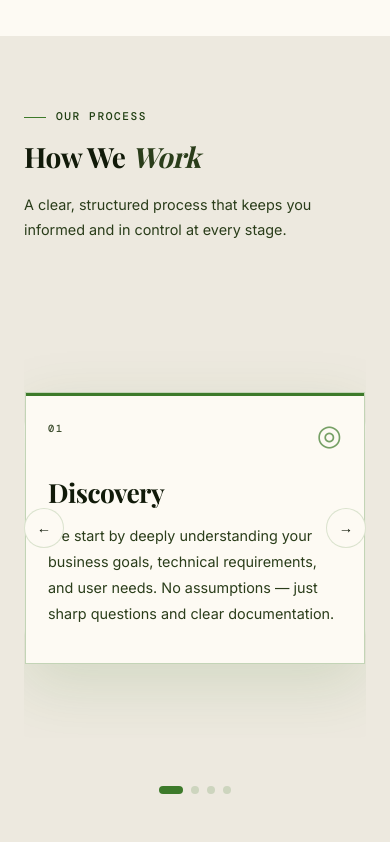
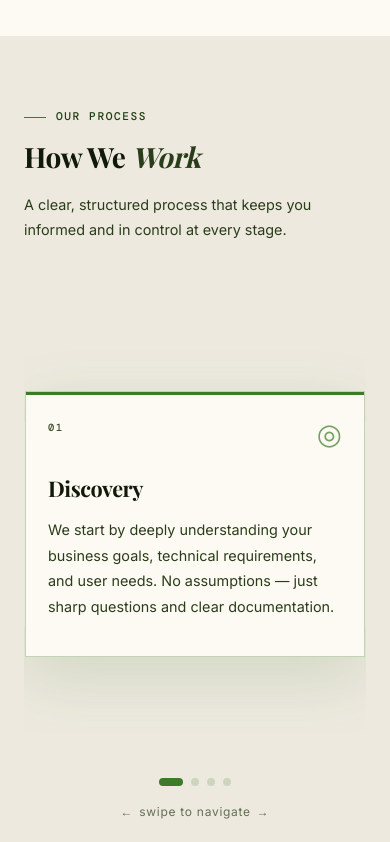
Before and after one commit to SujalMaheshwari/karin-website, a React (Vite) app: page / in a window 390 px wide. Shown: the part 6423-7265 px from the top of the page. Built offline with nearby package versions, Linux system fonts and the light colour scheme; no server answers; a web font is replaced by a local one.

Commit message:
fix: mobile carousel - hide arrows, swipe gesture, side cards peek

```diff
--- a/src/components/HowWeWork.css
+++ b/src/components/HowWeWork.css
@@ -194,7 +194,14 @@ body.light .hww-center {
   border-radius: 4px;
 }
 
-/* ── RESPONSIVE ── */
+/* ── SWIPE HINT (mobile only) ── */
+.hww-swipe-hint {
+  display: none;
+}
+
+/* ════════════════════════════════════
+   RESPONSIVE — TABLET
+════════════════════════════════════ */
 @media (max-width: 960px) {
   .hww-section { padding: 72px 24px; }
   .hww-sub { text-align: left; max-width: 100%; }
@@ -207,10 +214,55 @@ body.light .hww-center {
   .hww-arrow { width: 44px; height: 44px; font-size: 1rem; }
 }
 
+/* ════════════════════════════════════
+   RESPONSIVE — MOBILE
+════════════════════════════════════ */
 @media (max-width: 600px) {
-  .hww-track { height: 420px; }
-  .hww-card  { width: 260px; }
-  .hww-card-inner { padding: 32px 24px 40px; }
-  .hww-left  { transform: translateX(-240px) scale(0.8); }
-  .hww-right { transform: translateX(240px)  scale(0.8); }
+  .hww-section { padding: 60px 16px; }
+
+  /* Hide arrows — swipe replaces them */
+  .hww-arrow { display: none; }
+
+  /* Show swipe hint */
+  .hww-swipe-hint {
+    display: flex;
+    align-items: center;
+    justify-content: center;
+    gap: 6px;
+    margin-top: 16px;
+    font-size: 0.75rem;
+    color: var(--muted2);
+    opacity: 0.7;
+    letter-spacing: 0.06em;
+  }
+
+  .hww-carousel-wrap {
+    padding: 16px 0 24px;
+  }
+
+  /* Keep overflow:hidden — NO 100vw — prevents layout break */
+  .hww-track {
+    width: 100%;
+    height: 400px;
+    overflow: hidden;
+    touch-action: none; /* JS handles both axes */
+  }
+
+  /* Card fits within the section padding */
+  .hww-card {
+    width: 85%;
+    max-width: 300px;
+  }
+
+  .hww-card-inner { padding: 28px 22px 36px; }
+  .hww-title { font-size: 1.35rem; }
+
+  /* Side cards: tucked behind edges, visible as a sliver */
+  .hww-left  { transform: translateX(-92%) scale(0.85); opacity: 0.45; filter: blur(1.5px); }
+  .hww-right { transform: translateX(92%)  scale(0.85); opacity: 0.45; filter: blur(1.5px); }
+
+  .hww-hidden.hww-left  { transform: translateX(-180%) scale(0.7); }
+  .hww-hidden.hww-right { transform: translateX(180%)  scale(0.7); }
+
+  .hww-dots { margin-top: 20px; }
 }
--- a/src/components/HowWeWork.jsx
+++ b/src/components/HowWeWork.jsx
@@ -6,49 +6,60 @@ import "./HowWeWork.css";
 export default function HowWeWork() {
   const [active, setActive] = useState(0);
   const swipeStart = useRef(null);
+  const isSwiping  = useRef(false);
   const total = HOW_WE_WORK.length;
 
   const prev = () => setActive((a) => (a - 1 + total) % total);
   const next = () => setActive((a) => (a + 1) % total);
 
-  const handlePointerDown = (event) => {
-    if (event.pointerType === "mouse" && event.button !== 0) return;
-
-    swipeStart.current = {
-      x: event.clientX,
-      y: event.clientY,
-    };
-
-    event.currentTarget.setPointerCapture?.(event.pointerId);
+  /* ── Pointer / touch handling ── */
+  const handlePointerDown = (e) => {
+    swipeStart.current = { x: e.clientX, y: e.clientY };
+    isSwiping.current  = false;
+    e.currentTarget.setPointerCapture?.(e.pointerId);
   };
 
-  const handlePointerUp = (event) => {
+  const handlePointerMove = (e) => {
     if (!swipeStart.current) return;
+    const dx = e.clientX - swipeStart.current.x;
+    const dy = e.clientY - swipeStart.current.y;
 
-    const deltaX = event.clientX - swipeStart.current.x;
-    const deltaY = event.clientY - swipeStart.current.y;
-
-    swipeStart.current = null;
-    event.currentTarget.releasePointerCapture?.(event.pointerId);
-
-    if (Math.abs(deltaX) < 45 || Math.abs(deltaX) < Math.abs(deltaY) * 1.2) {
-      return;
+    // Once we know the intent, lock it
+    if (!isSwiping.current && Math.abs(dx) > 8) {
+      isSwiping.current = true;
     }
 
-    if (deltaX < 0) next();
+    // If horizontal swipe, stop the page from scrolling
+    if (isSwiping.current) {
+      e.preventDefault();
+    }
+  };
+
+  const handlePointerUp = (e) => {
+    if (!swipeStart.current) return;
+    const dx = e.clientX - swipeStart.current.x;
+    const dy = e.clientY - swipeStart.current.y;
+    swipeStart.current = null;
+    e.currentTarget.releasePointerCapture?.(e.pointerId);
+
+    // Ignore accidental taps or mostly-vertical drags
+    if (Math.abs(dx) < 45 || Math.abs(dx) < Math.abs(dy) * 1.2) return;
+
+    if (dx < 0) next();
     else prev();
   };
 
-  const handlePointerCancel = (event) => {
+  const handlePointerCancel = (e) => {
     swipeStart.current = null;
-    event.currentTarget.releasePointerCapture?.(event.pointerId);
+    isSwiping.current  = false;
+    e.currentTarget.releasePointerCapture?.(e.pointerId);
   };
 
   /* Determine position relative to active */
   const getPos = (i) => {
     let diff = i - active;
     if (diff < -(total / 2)) diff += total;
-    if (diff > total / 2)  diff -= total;
+    if (diff > total / 2)    diff -= total;
     return diff; // -2, -1, 0, 1, 2
   };
 
@@ -79,14 +90,15 @@ export default function HowWeWork() {
           <div
             className="hww-track"
             onPointerDown={handlePointerDown}
+            onPointerMove={handlePointerMove}
             onPointerUp={handlePointerUp}
             onPointerCancel={handlePointerCancel}
           >
             {HOW_WE_WORK.map((item, i) => {
               const pos = getPos(i);
-              const isCenter = pos === 0;
+              const isCenter   = pos === 0;
               const isAdjacent = Math.abs(pos) === 1;
-              const isHidden = Math.abs(pos) > 1;
+              const isHidden   = Math.abs(pos) > 1;
 
               return (
                 <div
@@ -130,6 +142,11 @@ export default function HowWeWork() {
             />
           ))}
         </div>
+
+        {/* Swipe hint — visible on mobile only via CSS */}
+        <p className="hww-swipe-hint">
+          <span>←</span> swipe to navigate <span>→</span>
+        </p>
       </section>
     </div>
   );
```
